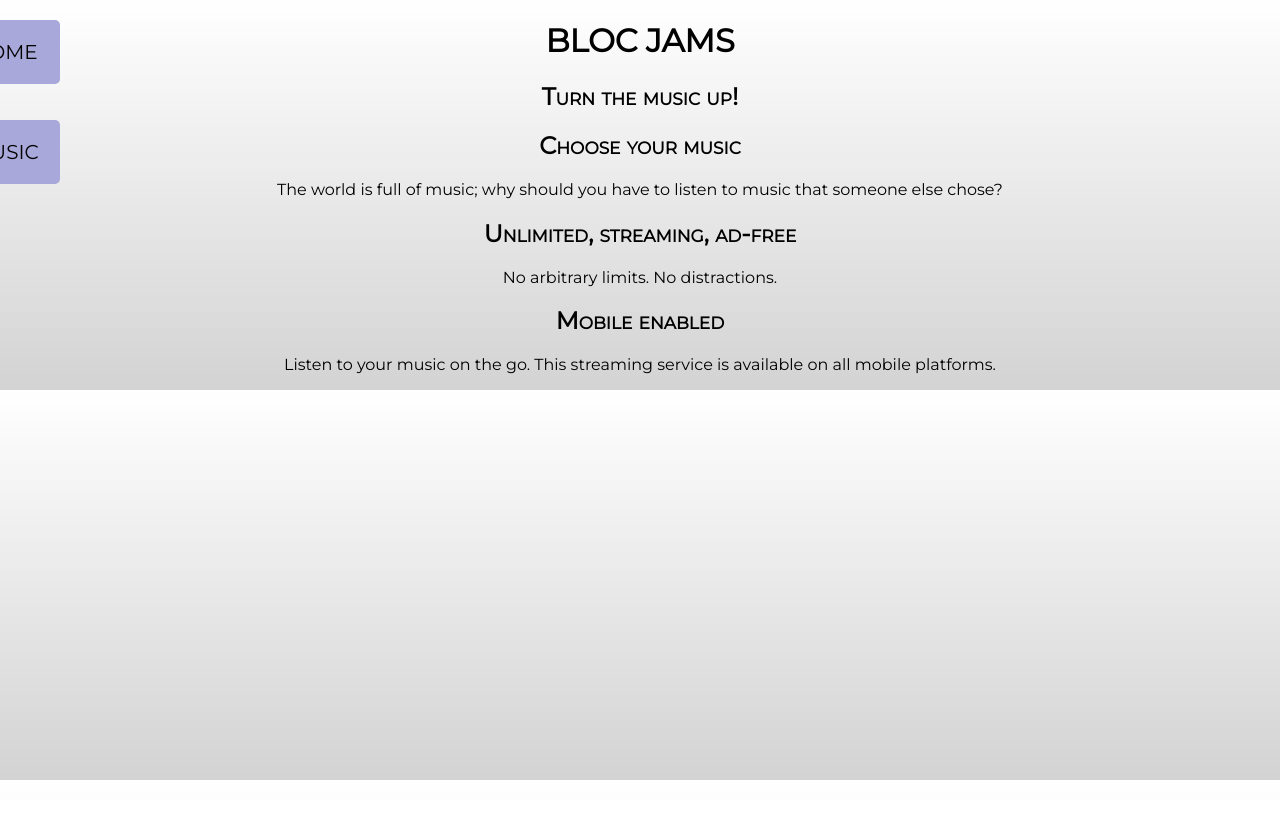
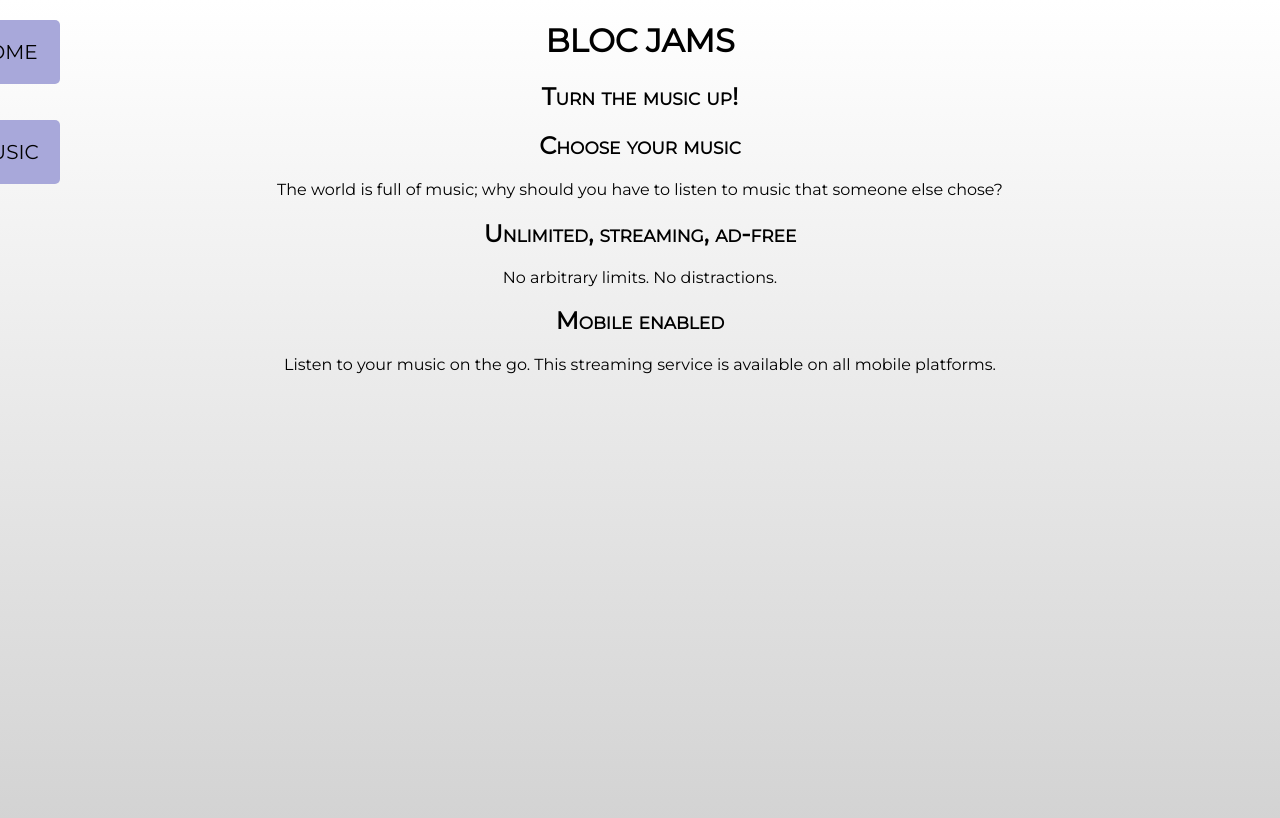
Before and after one commit to jennjwill/bloc-jams-react, a React (Create React App) app: page / in a window 1280 px wide. Shown: the top 818 px of the page. Built offline with nearby package versions, Linux system fonts and the light colour scheme.

Commit message:
css background gradient css updates

```diff
--- a/src/components/AppMain.css
+++ b/src/components/AppMain.css
@@ -12,7 +12,8 @@
 
 body {
   background: linear-gradient(white, lightgray);
-  /* height: 100%; */
+  height: 100vh;
+  background-repeat: no-repeat;
   color: black;
   text-align: center;
   font-family: "Montserrat", sans-serif;
```
